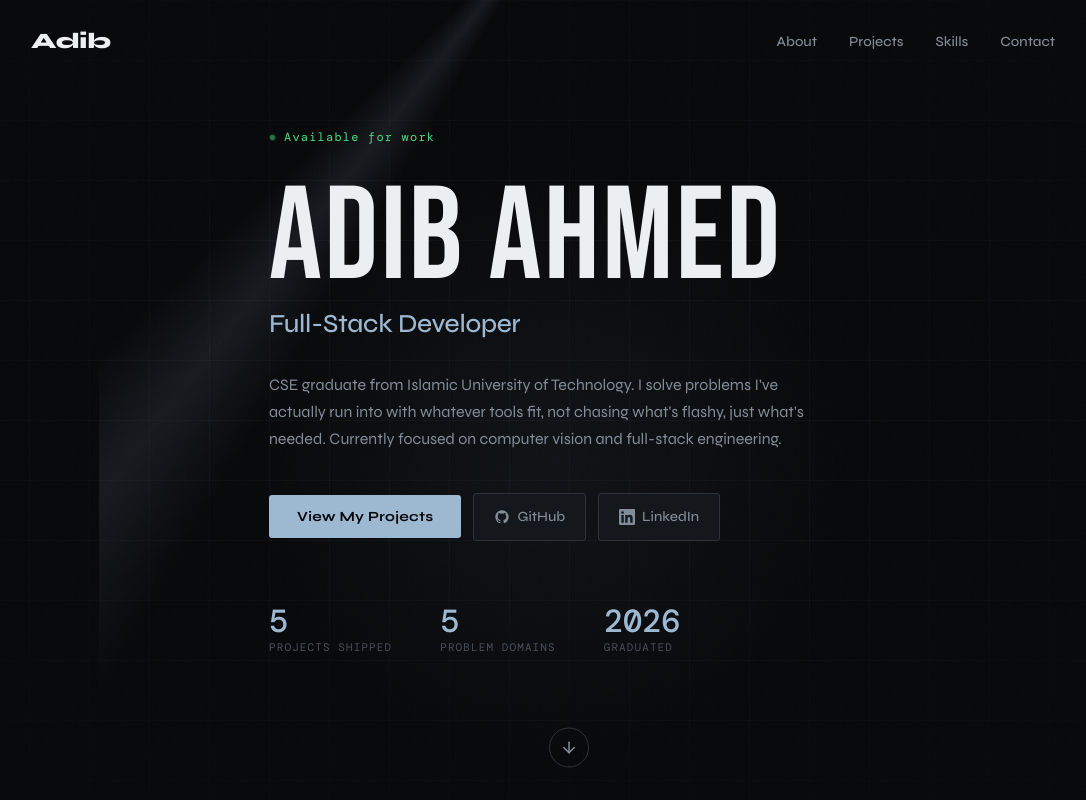
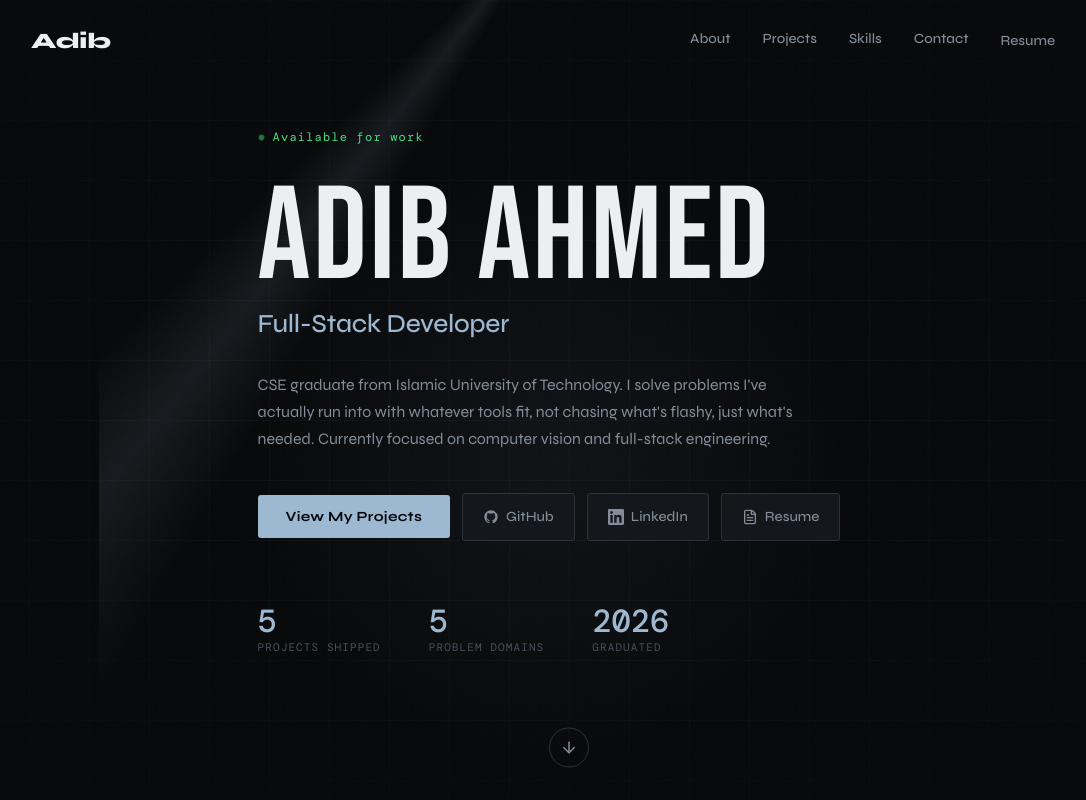
Before and after one commit to AdibOmi/Portfolio, a React (Vite) app: page / in a window 1280 px wide. Shown: the top 800 px of the page, without its empty margins (91-1177 px from the left). Built offline with nearby package versions, Linux system fonts and the light colour scheme; a web font is replaced by a local one.

Commit message:
Added CV

```diff
--- a/src/components/Hero.jsx
+++ b/src/components/Hero.jsx
@@ -1,6 +1,6 @@
 import { useEffect, useRef } from 'react';
 import { motion } from 'framer-motion';
-import { ArrowDown } from 'lucide-react';
+import { ArrowDown, FileText } from 'lucide-react';
 import { GithubIcon, LinkedInIcon } from './Icons';
 import { about } from '../data';
 import styles from './Hero.module.css';
@@ -65,6 +65,9 @@ export default function Hero() {
           <a href={about.linkedin} target="_blank" rel="noreferrer" className={styles.btnGhost}>
             <LinkedInIcon size={16} /> LinkedIn
           </a>
+          <a href={about.resume} target="_blank" rel="noreferrer" className={styles.btnGhost}>
+            <FileText size={16} /> Resume
+          </a>
         </motion.div>
 
         <motion.div className={styles.stats}
--- a/src/components/Nav.jsx
+++ b/src/components/Nav.jsx
@@ -1,5 +1,6 @@
 import { useState, useEffect } from 'react';
 import { motion, AnimatePresence } from 'framer-motion';
+import { about } from '../data';
 import styles from './Nav.module.css';
 
 const links = [
@@ -36,6 +37,9 @@ export default function Nav() {
               <button onClick={() => scrollTo(l.id)}>{l.label}</button>
             </li>
           ))}
+          <li>
+            <a href={about.resume} target="_blank" rel="noreferrer">Resume</a>
+          </li>
         </ul>
         <button className={styles.burger} onClick={() => setOpen(!open)}>
           <span className={open ? styles.burgerOpen : ''} />
@@ -49,6 +53,7 @@ export default function Nav() {
             {links.map(l => (
               <button key={l.id} onClick={() => scrollTo(l.id)}>{l.label}</button>
             ))}
+            <a href={about.resume} target="_blank" rel="noreferrer" onClick={() => setOpen(false)}>Resume</a>
           </motion.div>
         )}
       </AnimatePresence>
--- a/src/components/Nav.module.css
+++ b/src/components/Nav.module.css
@@ -37,7 +37,8 @@
   list-style: none;
   gap: 8px;
 }
-.links button {
+.links button,
+.links a {
   background: none;
   border: none;
   color: var(--text2);
@@ -48,7 +49,9 @@
   border-radius: 4px;
   transition: color 0.2s, background 0.2s;
 }
-.links button:hover { color: var(--text); background: var(--bg3); }
+.links a { display: block; text-decoration: none; }
+.links button:hover,
+.links a:hover { color: var(--text); background: var(--bg3); }
 .burger {
   display: none;
   flex-direction: column;
@@ -74,7 +77,8 @@
   border-top: 1px solid var(--border);
   gap: 4px;
 }
-.mobile button {
+.mobile button,
+.mobile a {
   background: none;
   border: none;
   color: var(--text2);
@@ -87,8 +91,10 @@
   border-bottom: 1px solid var(--border);
   transition: color 0.2s;
 }
-.mobile button:last-child { border-bottom: none; }
-.mobile button:hover { color: var(--accent); }
+.mobile a { text-decoration: none; }
+.mobile > :last-child { border-bottom: none; }
+.mobile button:hover,
+.mobile a:hover { color: var(--accent); }
 @media (max-width: 768px) {
   .links { display: none; }
   .burger { display: flex; margin-left: auto; }
--- a/src/data.js
+++ b/src/data.js
@@ -116,4 +116,5 @@ export const about = {
   email: "adibomi885@gmail.com",
   github: "https://github.com/AdibOmi",
   linkedin: "https://www.linkedin.com/in/adibahmed122",
+  resume: "/Adib-Ahmed-Resume.pdf",
 };
```
Also changed, not shown: 1 other file (tests, documents, lock files or other folders).
